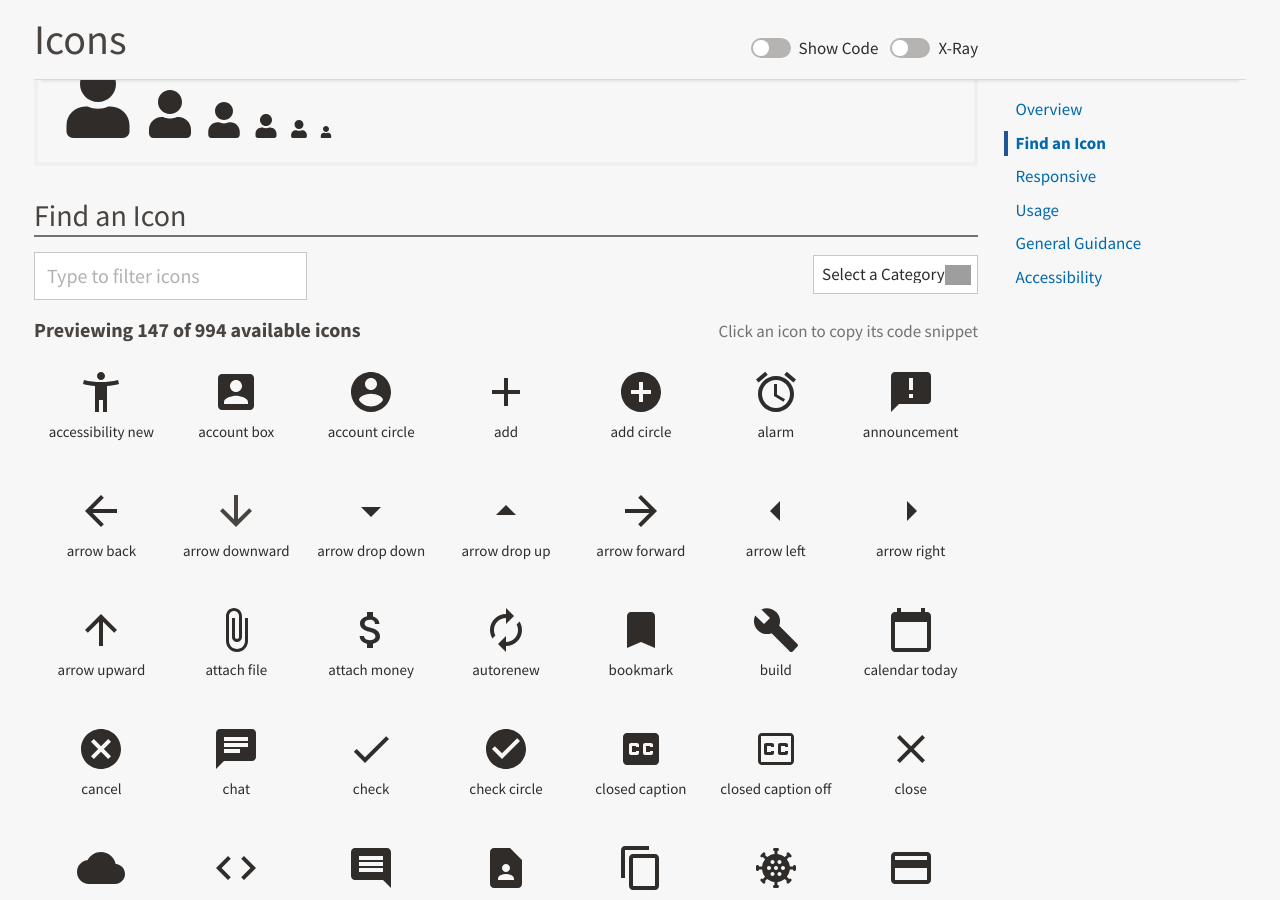
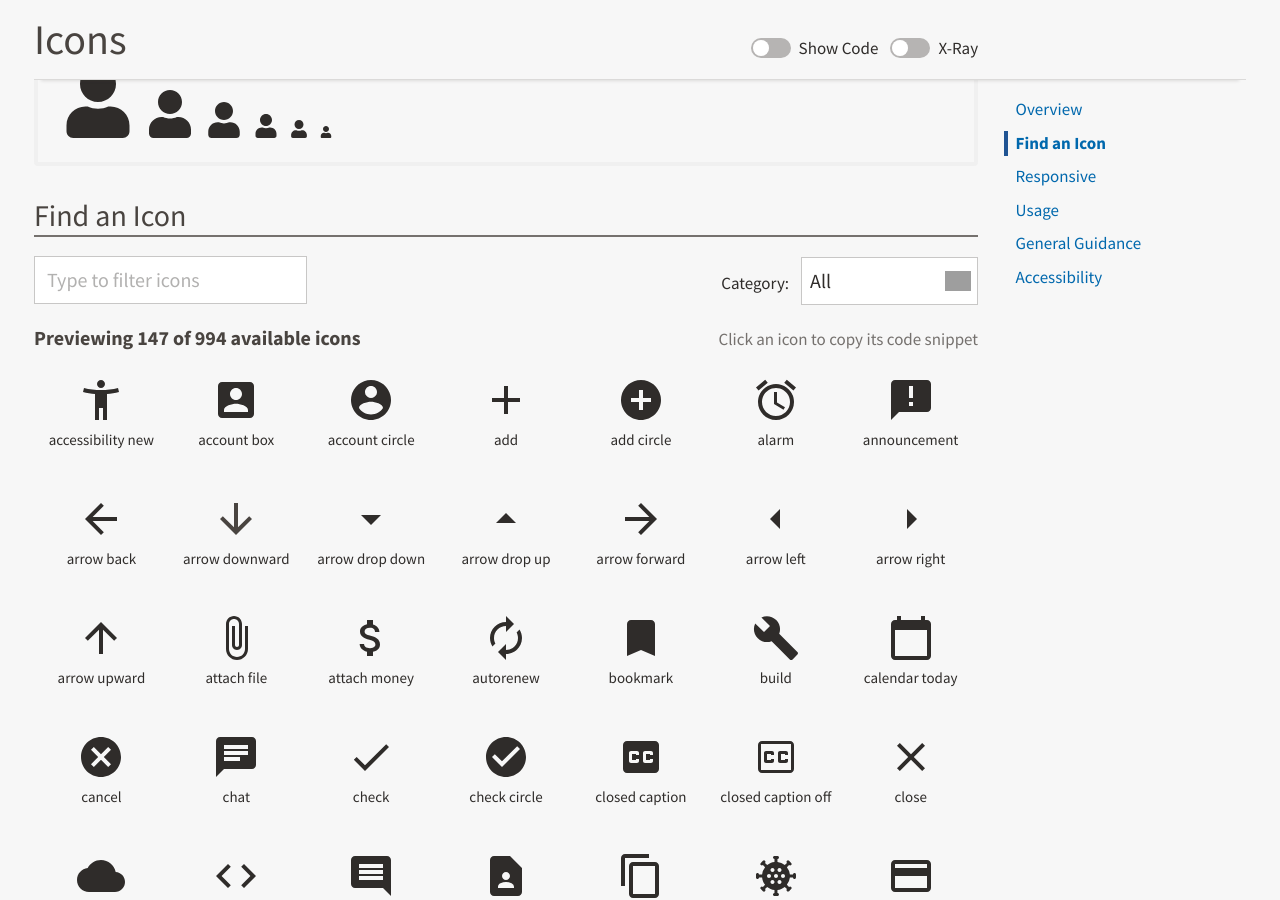
Before and after one commit to USDA-FSA/fsa-design-system, a Jekyll site: the page built from components/icons/index.md, in a window 1280 px wide and 900 px high, scrolled down 501 px. Built offline with Jekyll 4.4.1, drawn with Linux system fonts in a browser that asks for light colours; grey boxes are pictures that could not be loaded.

Commit message:
Minor formatting tweaks for Category filter [amends #448]

```diff
--- a/components/icons/index.md
+++ b/components/icons/index.md
@@ -31,33 +31,27 @@ relatedItems:
 {% include preview-and-snippet.html %}
 
 ## Find an Icon
-<div class="fsa-level fsa-level--justify-between">
+<div class="fsa-level@m fsa-level--justify-between@m">
   <div class="fsa-field">
     <label class="fsa-field__label fsa-sr-only" for="ds-icon-find">Find an Icon</label>
     <input class="fsa-input fsa-input--large fsa-field__item" id="ds-icon-find" name="ds-icon-find" type="text" value="" placeholder="Type to filter icons" aria-describedby="ds-icon-find__help-1 ds-icon-find__help-2">
   </div>
-  <div class="fsa-field">
-    <label class="fsa-field__label fsa-sr-only" for="ds-icon-filter">Filter Icons</label>
-    <select onchange="IconFinder.setCategory(this)" data-most-popular="49" class="fsa-select fsa-field__item" id="ds-icon-filter" aria-describedby="ds-icon-filter-help" aria-required="true" name="ds-icon-filter">
-      <option value="" selected="selected">Select a Category</option>
+  <div class="fsa-field fsa-level@m fsa-p-t--xs@m">
+    <label class="fsa-field__label fsa-sr-only@s-only" for="ds-icon-filter">Category:</label>
+    <select onchange="IconFinder.setCategory(this)" data-most-popular="50" class="fsa-select fsa-select--large fsa-field__item" id="ds-icon-filter" aria-describedby="ds-icon-filter-help" aria-required="true" name="ds-icon-filter">
+      <option value="" selected="selected">All</option>
       <option value="popular">Most Popular</option>
     </select>
   </div>
 </div>
 
-<div class="fsa-level fsa-level--justify-between fsa-level--align-baseline">
-  <h3 id="ds-icon-find__icon-list-title-id" aria-live="polite" class="fsa-m--none">
+<div class="fsa-level@m fsa-level--justify-between@m fsa-level--align-baseline@m">
+  <h3 id="ds-icon-find__icon-list-title-id" aria-live="polite" class="fsa-m-t--none fsa-m-b--none">
     <div class="fsa-progress fsa-progress--indeterminate" aria-live="polite">
-      <div class="fsa-progress__details">
-        <div class="fsa-progress__label">Loading icons... please wait.</div>
-      </div>
-      <div class="fsa-progress__bar" aria-hidden="true">
-        <div class="fsa-progress__primary"></div>
-        <div class="fsa-progress__secondary"></div>
-      </div>
+      <div class="fsa-progress__details"> <div class="fsa-progress__label">Loading icons... please wait.</div> </div>
+      <div class="fsa-progress__bar" aria-hidden="true"> <div class="fsa-progress__primary"></div> <div class="fsa-progress__secondary"></div> </div>
     </div>
   </h3>
-
   <div id="ds-icon-find__icon-list-desc" class="fsa-color--tertiary-300">Click an icon to copy its code snippet</div>
 </div>
 
```
Also changed, not shown: 1 other file.
